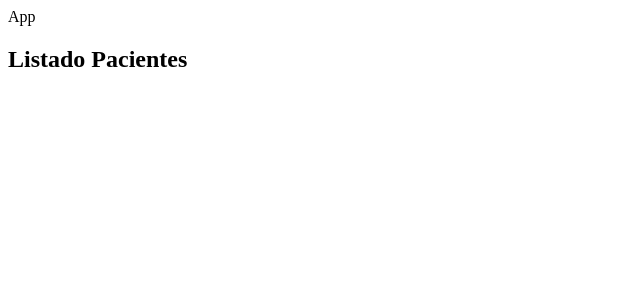
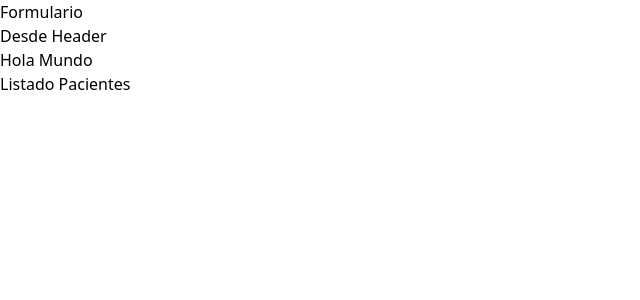
Before and after one commit to SoubranMx/React-Courses, a React (Vite) app in the folder Udemy-JuanPablo/Proyecto1-AdminPacientes/citas-react/: page / in a window 1280 px wide. Shown: the top 300 px of the page, without its empty margins (0-640 px from the left). Built offline with nearby package versions, Linux system fonts and the light colour scheme.

Commit message:
Tailwind CSS installation
- Instalacion
npm i -D tailwindcss postcss autoprefixer

- Archivos de config.
npx tailwindcss init -p
=>
tailwind.config.js
postcss.config.js

- Agregar directivas a index.css de tailwind

```diff
--- a/Udemy-JuanPablo/Proyecto1-AdminPacientes/citas-react/index.html
+++ b/Udemy-JuanPablo/Proyecto1-AdminPacientes/citas-react/index.html
@@ -2,7 +2,6 @@
 <html lang="es">
   <head>
     <meta charset="utf-8" />
-    <link rel="icon" type="image/svg+xml" href="/src/favicon.svg" />
     <meta name="viewport" content="width=device-width, initial-scale=1.0" />
     <title>Vite App</title>
   </head>
--- a/Udemy-JuanPablo/Proyecto1-AdminPacientes/citas-react/package.json
+++ b/Udemy-JuanPablo/Proyecto1-AdminPacientes/citas-react/package.json
@@ -15,6 +15,9 @@
     "@types/react": "^18.0.0",
     "@types/react-dom": "^18.0.0",
     "@vitejs/plugin-react": "^1.3.0",
+    "autoprefixer": "^10.4.7",
+    "postcss": "^8.4.14",
+    "tailwindcss": "^3.1.4",
     "vite": "^2.9.9"
   }
 }
--- /dev/null
+++ b/Udemy-JuanPablo/Proyecto1-AdminPacientes/citas-react/postcss.config.js
@@ -0,0 +1,6 @@
+module.exports = {
+  plugins: {
+    tailwindcss: {},
+    autoprefixer: {},
+  },
+}
--- a/Udemy-JuanPablo/Proyecto1-AdminPacientes/citas-react/src/App.jsx
+++ b/Udemy-JuanPablo/Proyecto1-AdminPacientes/citas-react/src/App.jsx
@@ -1,12 +1,15 @@
 import React from 'react'
+import Formulario from './components/Formulario'
+import Header from './components/Header'
 import ListadoPacientes from './components/ListadoPacientes'
 
 const App = () => {
   return (
-    <div>
-      App
+    <>
+      <Formulario />
+      <Header />
       <ListadoPacientes />
-    </div>
+    </>
   )
 }
 
--- /dev/null
+++ b/Udemy-JuanPablo/Proyecto1-AdminPacientes/citas-react/src/components/Formulario.jsx
@@ -0,0 +1,11 @@
+import React from 'react'
+
+const Formulario = () => {
+  return (
+    <div>
+        <h2>Formulario</h2>
+    </div>
+  )
+}
+
+export default Formulario
--- /dev/null
+++ b/Udemy-JuanPablo/Proyecto1-AdminPacientes/citas-react/src/components/Header.jsx
@@ -0,0 +1,12 @@
+import React from 'react'
+
+const Header = () => {
+  return (
+    <div>
+        <h1>Desde Header</h1>
+        <p>Hola Mundo</p>
+    </div>
+  )
+}
+
+export default Header
--- a/Udemy-JuanPablo/Proyecto1-AdminPacientes/citas-react/src/components/ListadoPacientes.jsx
+++ b/Udemy-JuanPablo/Proyecto1-AdminPacientes/citas-react/src/components/ListadoPacientes.jsx
@@ -2,9 +2,11 @@ import React from 'react'
 
 const ListadoPacientes = () => {
   return (
-    <h2>
-        Listado Pacientes
-    </h2>
+    <header>
+      <h2 >
+          Listado Pacientes
+      </h2>
+    </header>
   )
 }
 
--- /dev/null
+++ b/Udemy-JuanPablo/Proyecto1-AdminPacientes/citas-react/src/index.css
@@ -0,0 +1,4 @@
+/*Directivas de tailwind*/
+@tailwind base;
+@tailwind components;
+@tailwind utilities;
--- a/Udemy-JuanPablo/Proyecto1-AdminPacientes/citas-react/src/main.jsx
+++ b/Udemy-JuanPablo/Proyecto1-AdminPacientes/citas-react/src/main.jsx
@@ -1,6 +1,7 @@
 import React from 'react'
 import ReactDOM from 'react-dom/client'
 import App from './App'
+import './index.css'
 
 ReactDOM.createRoot(document.getElementById('root')).render(
   <React.StrictMode>
--- /dev/null
+++ b/Udemy-JuanPablo/Proyecto1-AdminPacientes/citas-react/tailwind.config.js
@@ -0,0 +1,12 @@
+/** @type {import('tailwindcss').Config} */
+/**
+ * Content => En que archivos se agregara el codigo tailwind o que se tendra disponible tailwind
+ * ./src/ ** /*.jsx => va a escanear recursivamente los archivos .jsx en src y carpetas anidadas de src
+ */
+module.exports = {
+  content: ["./index.html", "./src/**/*.jsx"],
+  theme: {
+    extend: {},
+  },
+  plugins: [],
+}
```
Also changed, not shown: 1 other file (tests, documents, lock files or other folders).
